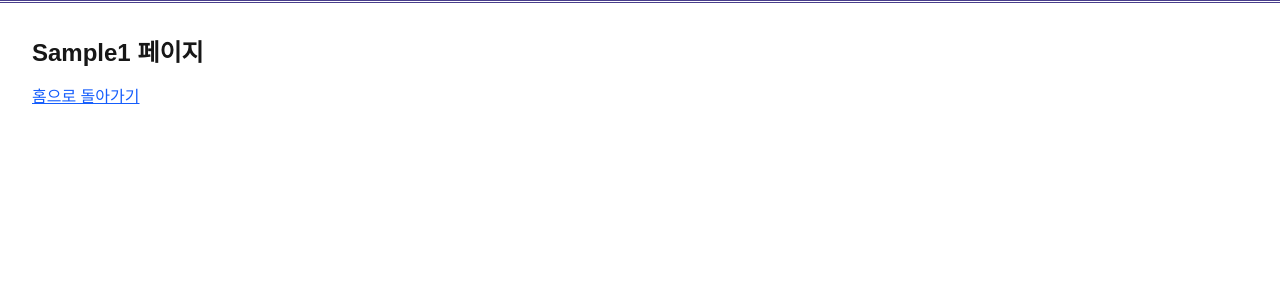
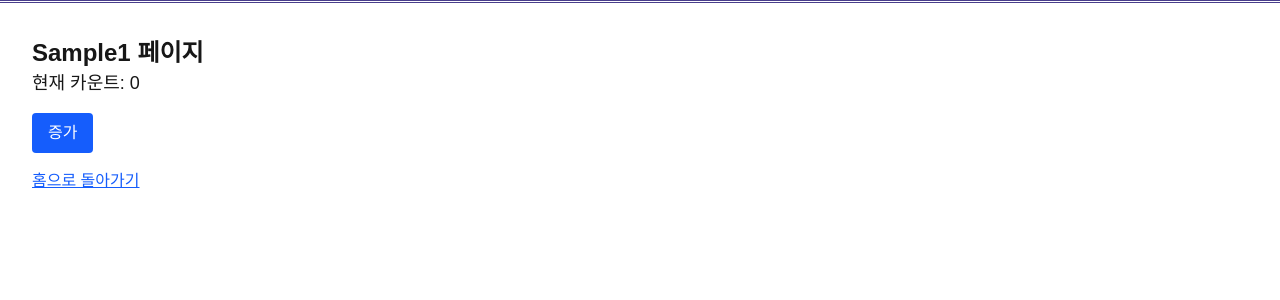
Before and after one commit to aircook/nextjs-js-sample, a Next.js app: page /sample1 in a window 1280 px wide. Shown: the top 300 px of the page. Built offline with nearby package versions, Linux system fonts and the light colour scheme.

Commit message:
Add useState hook sample

```diff
--- a/app/layout.js
+++ b/app/layout.js
@@ -1,4 +1,4 @@
-import { Geist, Geist_Mono } from "next/font/google";
+import {Geist, Geist_Mono} from "next/font/google";
 import "@/style/globals.css";
 
 const geistSans = Geist({
@@ -16,9 +16,9 @@ export const metadata = {
     description: "Generated by create next app",
 };
 
-export default function RootLayout({ children }) {
+export default function RootLayout({children}) {
     return (
-    <html lang="en">
+        <html lang="ko">
         <body
             className={`${geistSans.variable} ${geistMono.variable} antialiased`}
         >
--- a/app/page.js
+++ b/app/page.js
@@ -3,7 +3,8 @@ import Link from "next/link";
 
 export default function Home() {
     return (
-    <div className="font-sans grid grid-rows-[20px_1fr_20px] items-center justify-items-center min-h-screen p-8 pb-20 gap-16 sm:p-20">
+        <div
+            className="font-sans grid grid-rows-[20px_1fr_20px] items-center justify-items-center min-h-screen p-8 pb-20 gap-16 sm:p-20">
             <main className="flex flex-col gap-[32px] row-start-2 items-center sm:items-start">
                 <Image
                     className="dark:invert"
@@ -16,7 +17,8 @@ export default function Home() {
                 <ol className="font-mono list-inside list-decimal text-sm/6 text-center sm:text-left">
                     <li className="mb-2 tracking-[-.01em]">
                         Get started by editing{" "}
-            <code className="bg-black/[.05] dark:bg-white/[.06] font-mono font-semibold px-1 py-0.5 rounded">
+                        <code
+                            className="bg-black/[.05] dark:bg-white/[.06] font-mono font-semibold px-1 py-0.5 rounded">
                             app/page.js
                         </code>
                         .
@@ -54,15 +56,23 @@ export default function Home() {
 
                 {/* 👇 main과 footer 사이에 링크 삽입 시작 */}
                 <div className="my-4 flex gap-4">
+                    <ol>
+                        <li>
                             <Link href="/sample1" className="text-blue-600 underline">
                                 Sample1 페이지로 이동
                             </Link>
+                        </li>
+                        <li>
                             <Link href="/sample2" className="text-blue-600 underline">
                                 Sample2 페이지로 이동
                             </Link>
+                        </li>
+                        <li>
                             <Link href="/sample3" className="text-blue-600 underline">
                                 Sample3 페이지로 이동
                             </Link>
+                        </li>
+                    </ol>
                 </div>
                 {/* 👇 main과 footer 사이에 링크 삽입 끝 */}
             </main>
--- a/app/sample1/page.js
+++ b/app/sample1/page.js
@@ -1,4 +1,6 @@
+"use client";
 import Link from "next/link";
+import { useState } from "react";
 
 /**
  * Sample1 페이지 컴포넌트
@@ -10,9 +12,23 @@ import Link from "next/link";
  * @returns {JSX.Element} Sample1 페이지의 JSX
  */
 export default function Sample1() {
+
+    const [count, setCount] = useState(0);
+
+    const handleIncrement = () => {
+      setCount(count + 1);
+    };
+
     return (
         <main className="p-8">
             <h1 className="text-2xl font-bold">Sample1 페이지</h1>
+            <p className="text-lg mb-4">현재 카운트: {count}</p>
+            <button
+                onClick={handleIncrement}
+                className="px-4 py-2 bg-blue-600 text-white rounded hover:bg-blue-700"
+            >
+                증가
+            </button>
             <Link href="/" className="text-blue-600 underline block mt-4">
                 홈으로 돌아가기
             </Link>
```
Lines whose indentation alone changed are shown as unchanged.
